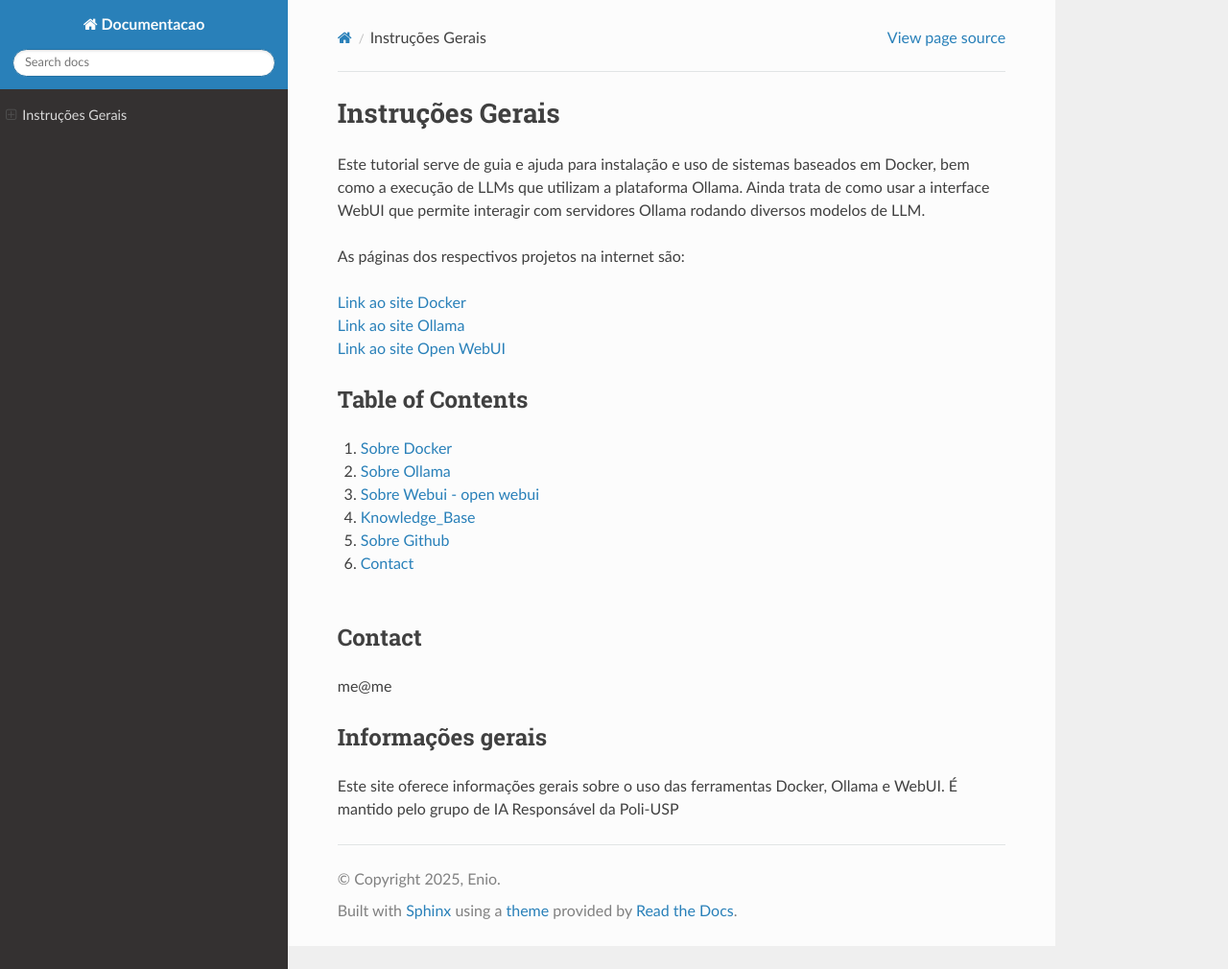
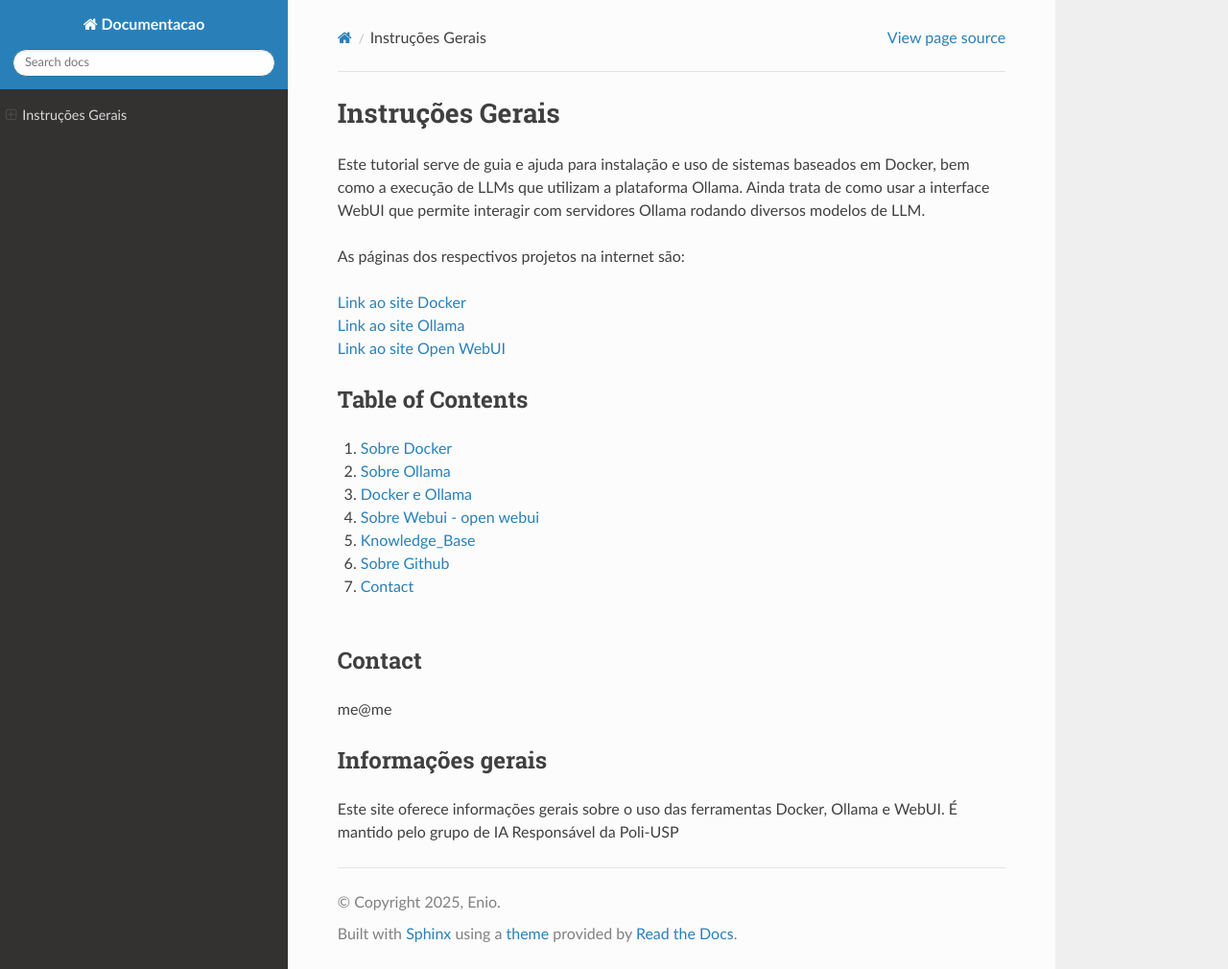
Before and after one commit to eniohandy/Documentacao, a Sphinx documentation site: the page built from docs/source/index.md, in a window 1280 px wide and 1010 px high. Shown: the whole window at 96% size. Built offline with Sphinx 7.4.7 and the Read the Docs theme 3.1.0, drawn with Linux system fonts in a browser that asks for light colours.

Commit message:
algumas atualizações

```diff
--- a/docs/source/index.md
+++ b/docs/source/index.md
@@ -18,10 +18,11 @@
 ## Table of Contents
 1. [Sobre Docker](#docker)
 2. [Sobre Ollama](#ollama)
-3. [Sobre Webui - open webui](#webui)
-4. [Knowledge_Base](#know)
-5. [Sobre Github](#github)
-6. [Contact](#contact)
+3. [Docker e Ollama](#docker_and_ollama)
+4. [Sobre Webui - open webui](#webui)
+5. [Knowledge_Base](#know)
+6. [Sobre Github](#github)
+7. [Contact](#contact)
 <br><br>
 
 
```
Also changed, not shown: docs/source/docker_and_ollama.md (added, +11 -0 lines), docs/source/ollama.md (+6 -0 lines), docs/source/know.md (line endings or trailing spaces).
